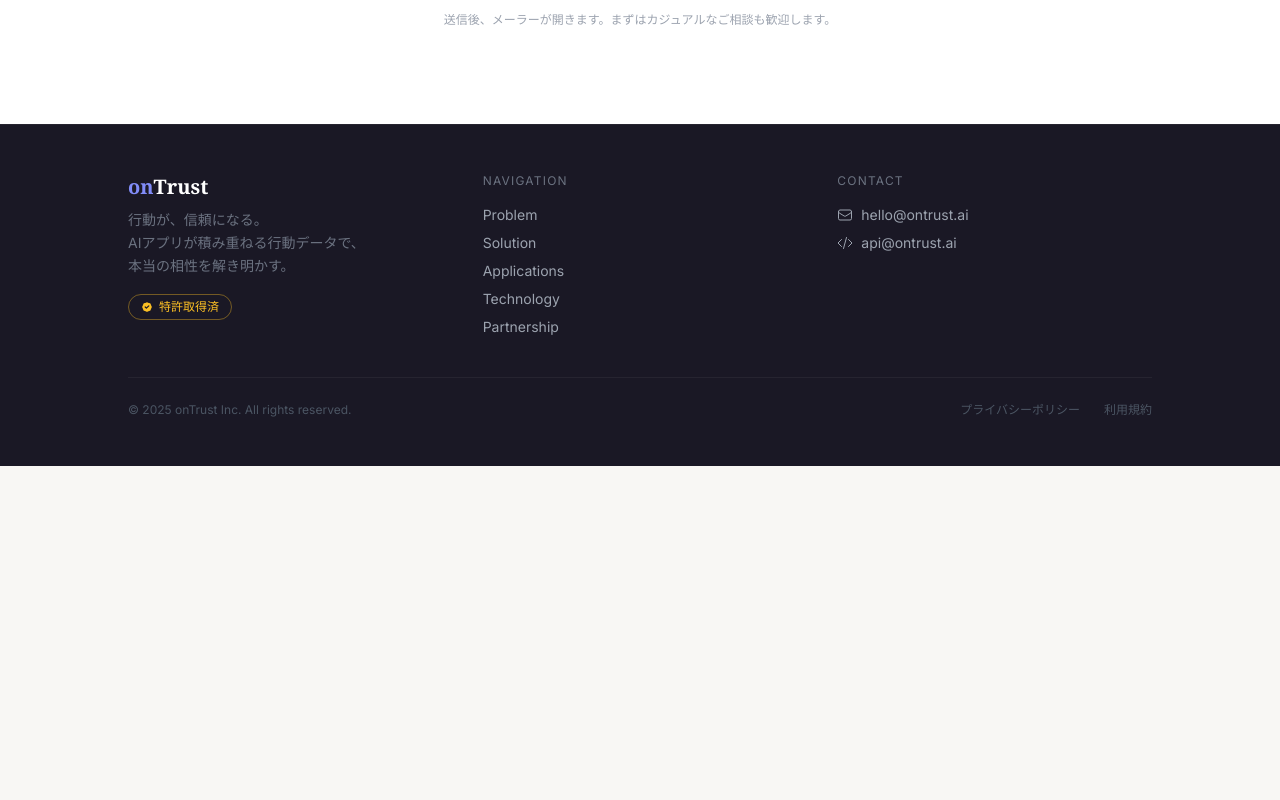
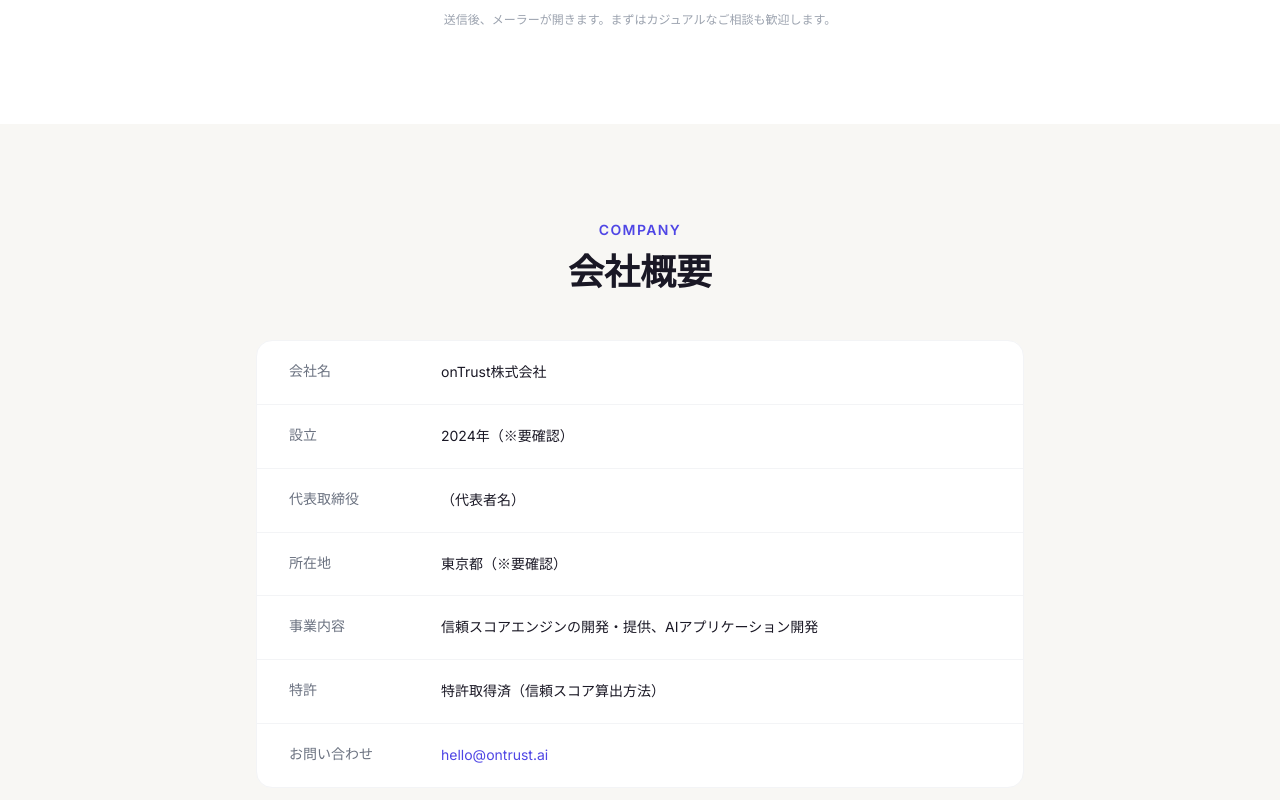
Before and after one commit to Rio2Ryo/ontrust-hp, a Next.js app: page / in a window 1280 px wide. Shown: the part 5780-6580 px from the top of the page. Before the commit the page ends 6246 px from the top, so only its background shows below. Built offline with nearby package versions, Linux system fonts and the light colour scheme.

Commit message:
feat: add company info section

```diff
--- a/src/app/page.tsx
+++ b/src/app/page.tsx
@@ -5,6 +5,7 @@
 import Applications from "@/components/Applications";
 import CTA from "@/components/CTA";
 import Contact from "@/components/Contact";
+import Company from "@/components/Company";
 import Footer from "@/components/Footer";
 
 export default function Home() {
@@ -18,6 +19,7 @@
         <Applications />
         <CTA />
         <Contact />
+        <Company />
       </main>
       <Footer />
     </>
--- /dev/null
+++ b/src/components/Company.tsx
@@ -0,0 +1,44 @@
+const details = [
+  { label: "会社名", value: "onTrust株式会社" },
+  { label: "設立", value: "2024年（※要確認）" },
+  { label: "代表取締役", value: "（代表者名）" },
+  { label: "所在地", value: "東京都（※要確認）" },
+  { label: "事業内容", value: "信頼スコアエンジンの開発・提供、AIアプリケーション開発" },
+  { label: "特許", value: "特許取得済（信頼スコア算出方法）" },
+  { label: "お問い合わせ", value: "hello@ontrust.ai" },
+];
+
+export default function Company() {
+  return (
+    <section id="company" className="py-24 px-6 bg-cream">
+      <div className="max-w-3xl mx-auto">
+        <div className="text-center mb-12">
+          <p className="text-trust-600 text-sm font-semibold tracking-widest uppercase mb-3">Company</p>
+          <h2 className="font-serif-jp text-4xl font-bold text-ink">会社概要</h2>
+        </div>
+
+        <div className="bg-white border border-gray-100 rounded-2xl overflow-hidden">
+          {details.map((item, i) => (
+            <div
+              key={i}
+              className={`flex flex-col sm:flex-row sm:items-start gap-2 px-8 py-5 ${
+                i !== details.length - 1 ? "border-b border-gray-100" : ""
+              }`}
+            >
+              <dt className="text-sm text-gray-500 sm:w-36 flex-shrink-0 font-medium">{item.label}</dt>
+              <dd className="text-sm text-ink leading-relaxed">
+                {item.label === "お問い合わせ" ? (
+                  <a href={`mailto:${item.value}`} className="text-trust-600 hover:underline">
+                    {item.value}
+                  </a>
+                ) : (
+                  item.value
+                )}
+              </dd>
+            </div>
+          ))}
+        </div>
+      </div>
+    </section>
+  );
+}
```
